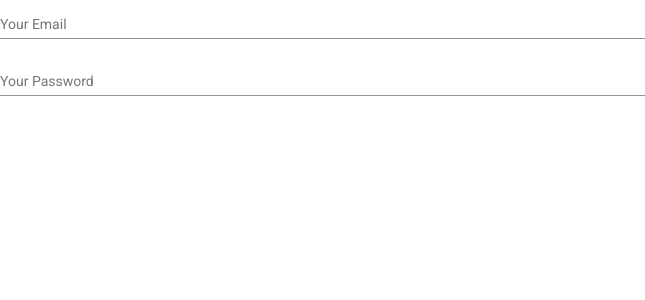
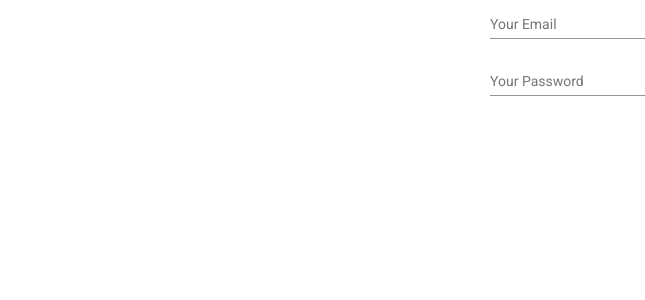
Before and after one commit to frizio/demo-angular11, an Angular app: page /signup in a window 1280 px wide. Shown: the top 300 px of the page, without its empty margins (0-645 px from the left). Built offline with nearby package versions, Linux system fonts and the light colour scheme.

Commit message:
Styling with Angular Flex

```diff
--- a/src/app/components/auth/signup/signup.component.css
+++ b/src/app/components/auth/signup/signup.component.css
@@ -0,0 +1,3 @@
+.mat-form-field {
+  width: 300px;
+}
--- a/src/app/components/auth/signup/signup.component.html
+++ b/src/app/components/auth/signup/signup.component.html
@@ -1,5 +1,5 @@
 <section>
-  <form fxLayout="column" >
+  <form fxLayout="column" fxLayoutAlign="center center">
     <mat-form-field>
       <input type="email" matInput placeholder="Your Email">
     </mat-form-field>
```
